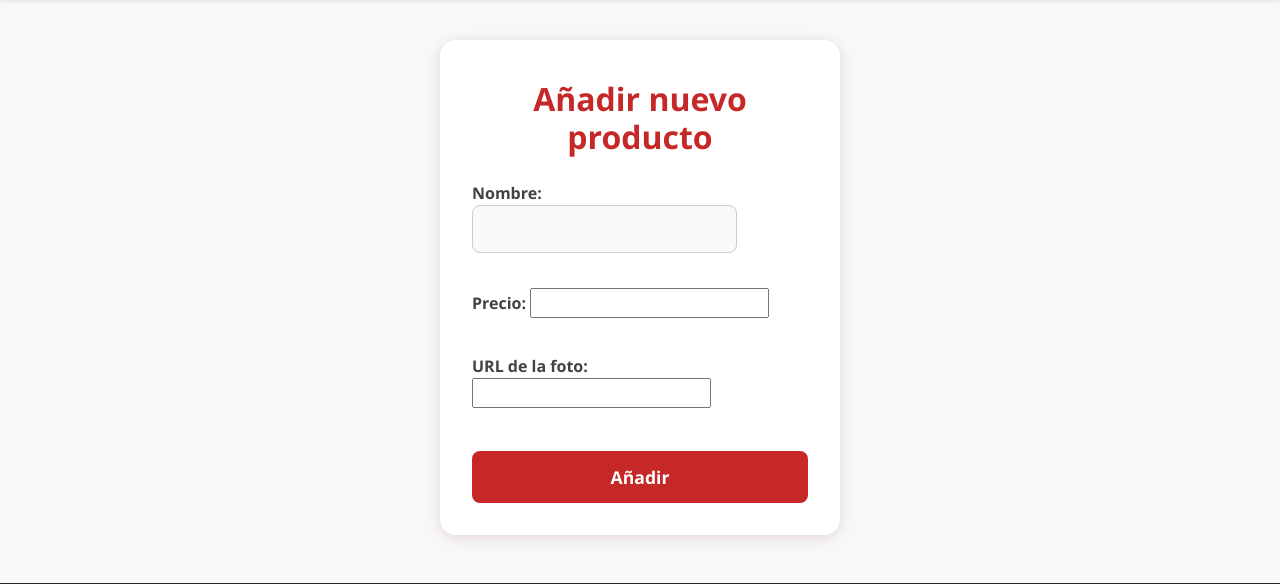
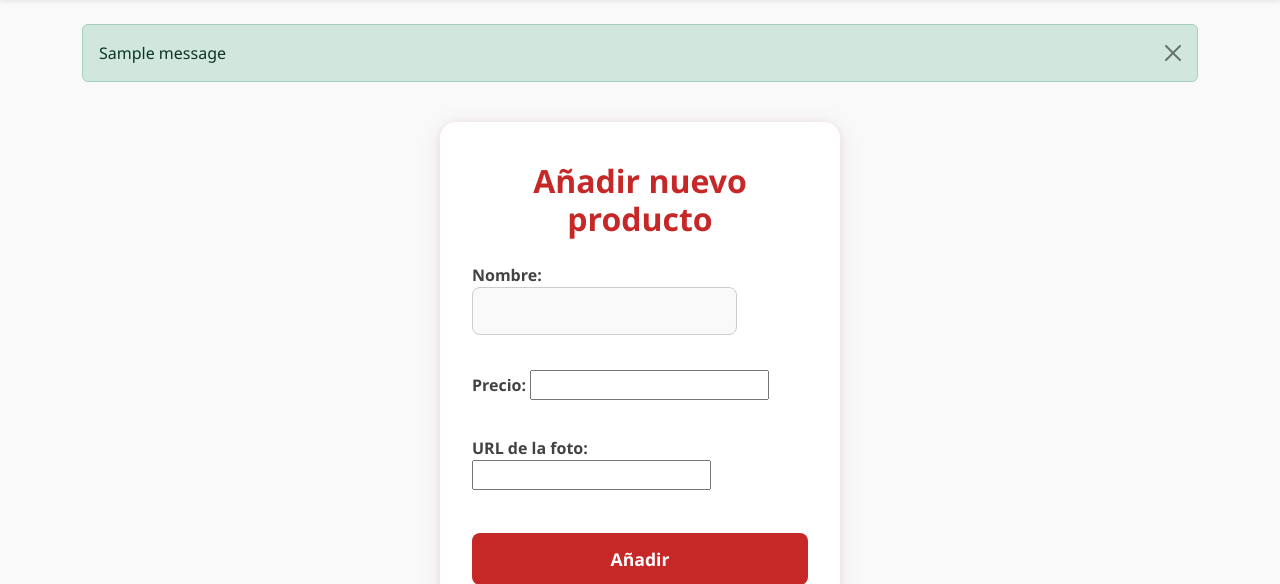
Before and after one commit to Mahernds/integracion, a Django app: page /add_product/ in a window 1280 px wide. Shown: the part 56-640 px from the top of the page. Run offline with Django 5.2, Linux system fonts and the light colour scheme; a user stored in the database is signed in; one stand-in notice (Sample message) is shown.

Commit message:
Penultimo commit

```diff
--- a/simple_shop/store/templates/store/base.html
+++ b/simple_shop/store/templates/store/base.html
@@ -56,6 +56,15 @@
         </div>
     </nav>
     <main class="container mt-4">
+        <!-- Aquí van los mensajes de Django -->
+        {% if messages %}
+          {% for message in messages %}
+            <div class="alert alert-{{ message.tags }} alert-dismissible fade show" role="alert">
+              {{ message }}
+              <button type="button" class="btn-close" data-bs-dismiss="alert" aria-label="Cerrar"></button>
+            </div>
+          {% endfor %}
+        {% endif %}
         {% block content %}{% endblock %}
     </main>
     <footer class="mt-5 p-4 text-center bg-dark text-white">
--- a/simple_shop/store/views.py
+++ b/simple_shop/store/views.py
@@ -12,6 +12,9 @@ import json
 from django import forms
 from django.contrib.auth.decorators import user_passes_test
 from .forms import CustomUserCreationForm
+from django.contrib import messages
+
+
 
 def signup(request):
     if request.method == 'POST':
@@ -26,15 +29,20 @@ def signup(request):
 
 @login_required
 def add_product(request):
+    # Solo permite acceso a admin o bodeguero
+    if not (request.user.is_superuser or request.user.is_staff):
+        messages.warning(request, "Solo usuarios autorizados pueden agregar productos.")
+        return redirect('product_list')
+
     if request.method == 'POST':
         form = ProductForm(request.POST)
         if form.is_valid():
             form.save()
+            messages.success(request, "Producto agregado correctamente.")
             return redirect('product_list')
     else:
         form = ProductForm()
     return render(request, 'store/add_product.html', {'form': form})
-
 def product_list(request):
     products = Product.objects.all()
     return render(request, 'store/product_list.html', {'products': products})
```
Also changed, not shown: simple_shop/db.sqlite3.
